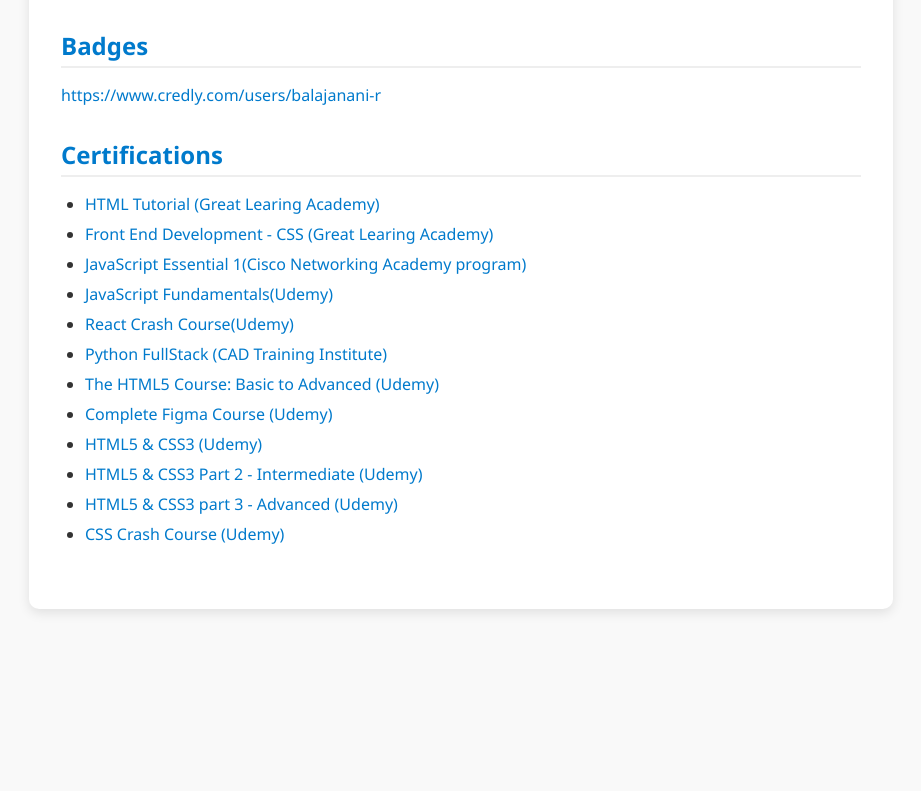
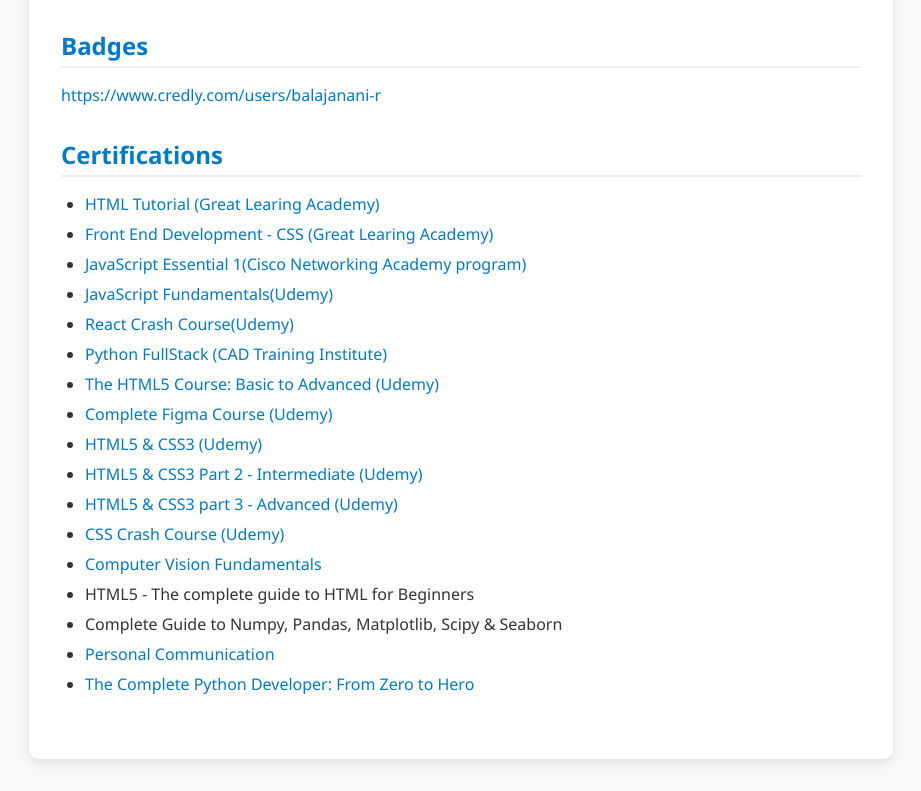
Before and after one commit to balajanani24/Portfolio, a plain HTML site: page index.html in a window 1280 px wide. Shown: the part 1772-2563 px from the top of the page, without its empty margins (179-1100 px from the left). Before the commit the page ends 2413 px from the top, so only its background shows below. Drawn offline with Linux system fonts and the light colour scheme.

Commit message:
Added resume files and updated index.html

```diff
--- a/index.html
+++ b/index.html
@@ -122,6 +122,11 @@
     <li><a href="my_acheivements\UC-683ac4b5-0761-46ff-b539-0621dc62baa0.pdf" target="_blank">HTML5 & CSS3 Part 2 - Intermediate (Udemy)</a></li>
     <li><a href="my_acheivements\UC-8a43ecaf-8140-4a58-94e8-09c964c4653d.pdf" target="_blank">HTML5 & CSS3 part 3 - Advanced (Udemy)</a></li>
     <li><a href="my_acheivements\UC-3ef05e5b-2eca-4153-82a1-160ebccc708f_css.pdf" target="_blank">CSS Crash Course (Udemy)</a></li>
+    <li><a href="my_acheivements\computer_vision_fundamentals.pdf" target="_blank">Computer Vision Fundamentals</a></li>
+    <li><a href="my_acheivements\html5.pdf" target="_blank"></a>HTML5 -  The complete guide to HTML for Beginners</li>
+    <li><a href="my_acheivements\pandas_scipy_etc.pdf" target="_blank"></a>Complete Guide to Numpy, Pandas, Matplotlib, Scipy & Seaborn</li>
+    <li><a href="my_acheivements\personal_communicaiton.pdf" target="_blank"> Personal Communication</a></li>
+    <li><a href="my_acheivements\python0_tohero.pdf" target="_blank">The Complete Python Developer: From Zero to Hero</a></li>
   </ul>
 </section>
 
```
Also changed, not shown: 6 other files.
